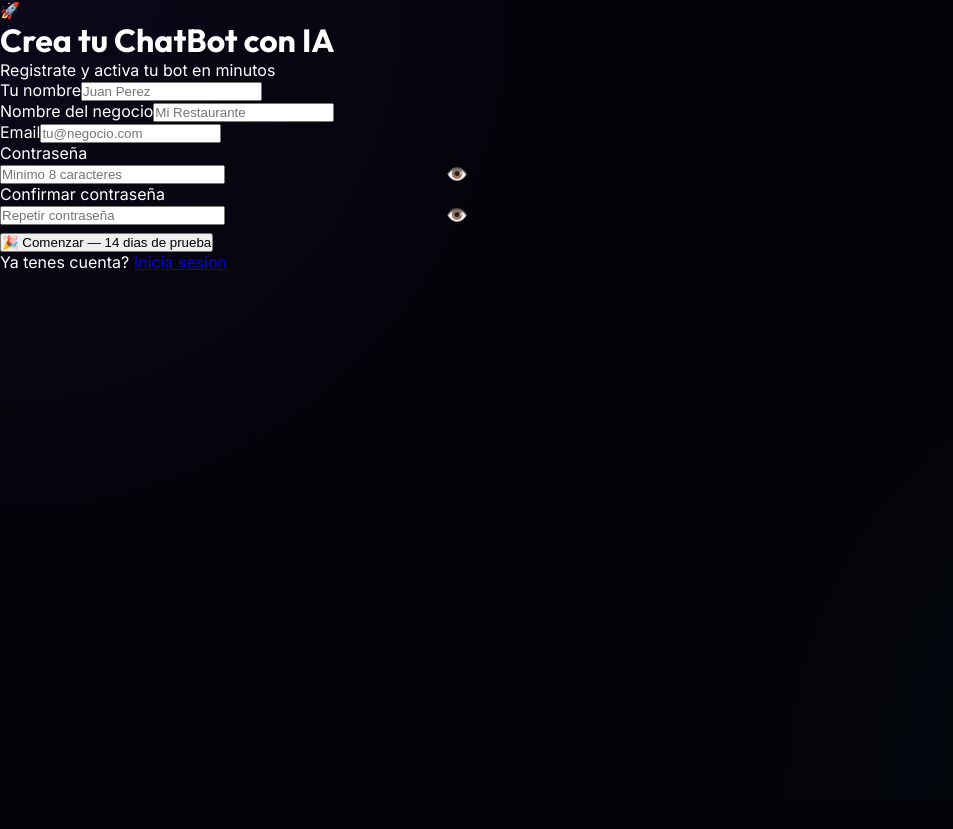
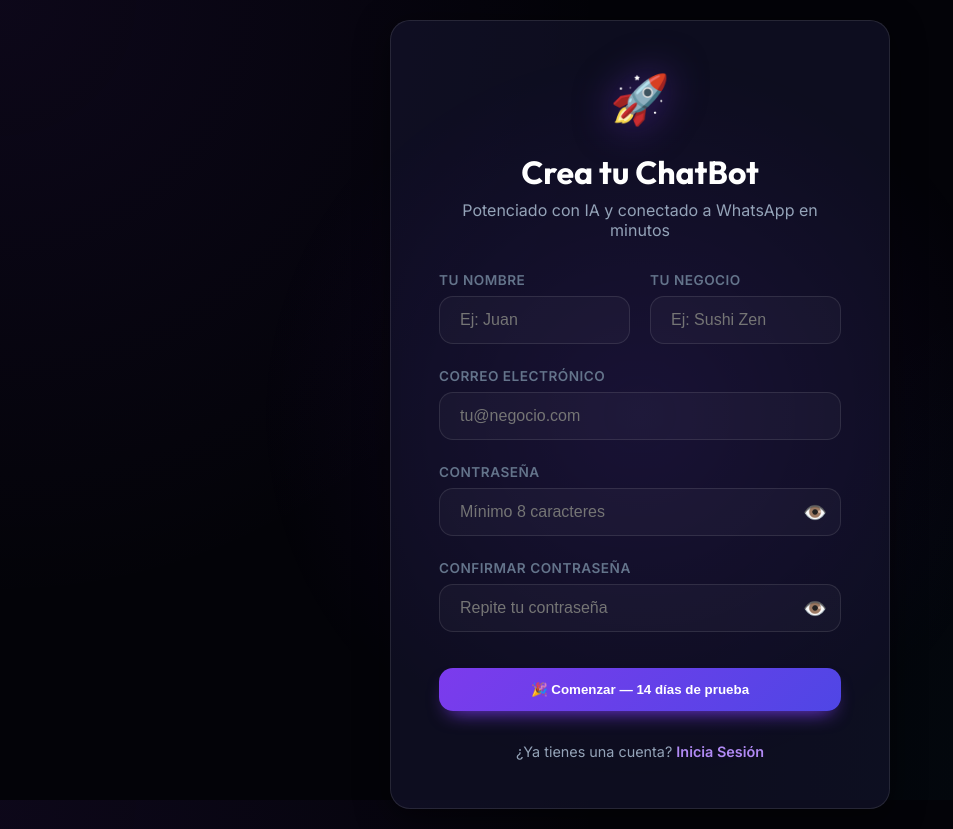
Before and after one commit to nikkeipoker/chatbot-saas, a Next.js app in the folder client/: page /register in a window 1280 px wide. Shown: the whole page, without its empty margins (0-953 px from the left). Before the commit the page ends 800 px from the top, so only its background shows below. Built offline with nearby package versions, Linux system fonts and the light colour scheme.

Commit message:
Fix: Redesign auth pages to match Premium V2 UI

```diff
--- a/client/src/app/globals.css
+++ b/client/src/app/globals.css
@@ -277,3 +277,78 @@ h1, h2, h3, h4 { font-family: var(--font-display); font-weight: 700; }
 /* Animations */
 @keyframes fadeIn { from { opacity: 0; transform: translateY(10px); } to { opacity: 1; transform: translateY(0); } }
 .animate-fade { animation: fadeIn 0.5s ease forwards; }
+
+
+/* Auth Pages */
+.auth-wrapper {
+  min-height: 100vh;
+  display: flex;
+  align-items: center;
+  justify-content: center;
+  padding: 20px;
+  background: radial-gradient(circle at 50% 50%, rgba(124, 58, 237, 0.1) 0%, transparent 50%);
+}
+
+.auth-card-v2 {
+  width: 100%;
+  max-width: 440px;
+  padding: 48px;
+  text-align: center;
+}
+
+.auth-card-v2 .logo {
+  font-size: 3rem;
+  margin-bottom: 24px;
+  display: inline-block;
+  filter: drop-shadow(0 0 20px rgba(124, 58, 237, 0.5));
+}
+
+.auth-card-v2 h1 {
+  font-size: 2rem;
+  margin-bottom: 8px;
+  color: #fff;
+}
+
+.auth-card-v2 p {
+  color: var(--color-text-dim);
+  margin-bottom: 32px;
+}
+
+.auth-form-v2 {
+  display: flex;
+  flex-direction: column;
+  gap: 24px;
+  text-align: left;
+}
+
+.auth-form-v2 label {
+  display: block;
+  font-size: 0.85rem;
+  font-weight: 600;
+  color: var(--color-text-mute);
+  text-transform: uppercase;
+  letter-spacing: 0.5px;
+  margin-bottom: 8px;
+}
+
+.auth-footer {
+  margin-top: 32px;
+  color: var(--color-text-dim);
+  font-size: 0.9rem;
+}
+
+.auth-footer a {
+  color: var(--color-primary-light);
+  text-decoration: none;
+  font-weight: 600;
+}
+
+.auth-footer a:hover {
+  text-decoration: underline;
+}
+
+/* Scrollbar */
+::-webkit-scrollbar { width: 8px; }
+::-webkit-scrollbar-track { background: var(--color-bg-base); }
+::-webkit-scrollbar-thumb { background: rgba(255, 255, 255, 0.1); border-radius: 4px; }
+::-webkit-scrollbar-thumb:hover { background: rgba(255, 255, 255, 0.2); }
--- a/client/src/app/register/page.js
+++ b/client/src/app/register/page.js
@@ -34,46 +34,105 @@ export default function RegisterPage() {
     <div style={{ position: 'relative' }}>
       <input
         type={show ? 'text' : 'password'}
-        className="input-field"
+        className="input-premium"
         placeholder={placeholder}
         value={form[field]}
         onChange={e => u(field, e.target.value)}
         required minLength={8}
-        style={{ paddingRight: 44 }}
+        style={{ paddingRight: 48 }}
       />
-      <button type="button" onClick={onToggle} style={{
-        position: 'absolute', right: 12, top: '50%', transform: 'translateY(-50%)',
-        background: 'none', border: 'none', cursor: 'pointer', fontSize: '1.1rem', color: 'var(--color-text-muted)'
-      }}>{show ? '🙈' : '👁️'}</button>
+      <button
+        type="button"
+        onClick={onToggle}
+        style={{
+          position: 'absolute', right: 14, top: '50%', transform: 'translateY(-50%)',
+          background: 'none', border: 'none', cursor: 'pointer', fontSize: '1.2rem', color: 'var(--color-text-mute)'
+        }}
+      >
+        {show ? '🙈' : '👁️'}
+      </button>
     </div>
   );
 
   return (
-    <div className="auth-container">
-      <div className="auth-card" style={{ maxWidth: 480 }}>
+    <div className="auth-wrapper animate-fade">
+      <div className="glass-card auth-card-v2" style={{ maxWidth: 500 }}>
         <div className="auth-header">
           <span className="logo">🚀</span>
-          <h1>Crea tu ChatBot con IA</h1>
-          <p>Registrate y activa tu bot en minutos</p>
+          <h1 className="font-display">Crea tu ChatBot</h1>
+          <p>Potenciado con IA y conectado a WhatsApp en minutos</p>
         </div>
-        <form className="auth-form" onSubmit={handleSubmit}>
-          {error && <div className="toast toast-error" style={{ position: 'relative', top: 0, right: 0 }}>{error}</div>}
-          <div className="input-group"><label>Tu nombre</label><input className="input-field" placeholder="Juan Perez" value={form.name} onChange={e => u('name', e.target.value)} required /></div>
-          <div className="input-group"><label>Nombre del negocio</label><input className="input-field" placeholder="Mi Restaurante" value={form.restaurantName} onChange={e => u('restaurantName', e.target.value)} required /></div>
-          <div className="input-group"><label>Email</label><input type="email" className="input-field" placeholder="tu@negocio.com" value={form.email} onChange={e => u('email', e.target.value)} required /></div>
-          <div className="input-group">
+
+        <form className="auth-form-v2" onSubmit={handleSubmit}>
+          {error && (
+            <div style={{ background: 'rgba(239, 68, 68, 0.1)', border: '1px solid rgba(239, 68, 68, 0.2)', color: '#EF4444', padding: '12px', borderRadius: 'var(--radius-md)', fontSize: '0.85rem' }}>
+              {error}
+            </div>
+          )}
+
+          <div className="flex gap-md" style={{ display: 'grid', gridTemplateColumns: '1fr 1fr' }}>
+            <div>
+              <label>Tu Nombre</label>
+              <input
+                className="input-premium"
+                placeholder="Ej: Juan"
+                value={form.name}
+                onChange={e => u('name', e.target.value)}
+                required
+              />
+            </div>
+            <div>
+              <label>Tu Negocio</label>
+              <input
+                className="input-premium"
+                placeholder="Ej: Sushi Zen"
+                value={form.restaurantName}
+                onChange={e => u('restaurantName', e.target.value)}
+                required
+              />
+            </div>
+          </div>
+
+          <div>
+            <label>Correo Electrónico</label>
+            <input
+              type="email"
+              className="input-premium"
+              placeholder="tu@negocio.com"
+              value={form.email}
+              onChange={e => u('email', e.target.value)}
+              required
+            />
+          </div>
+
+          <div>
             <label>Contraseña</label>
-            <PasswordInput field="password" placeholder="Minimo 8 caracteres" show={showPassword} onToggle={() => setShowPassword(!showPassword)} />
+            <PasswordInput
+              field="password"
+              placeholder="Mínimo 8 caracteres"
+              show={showPassword}
+              onToggle={() => setShowPassword(!showPassword)}
+            />
           </div>
-          <div className="input-group">
-            <label>Confirmar contraseña</label>
-            <PasswordInput field="confirmPassword" placeholder="Repetir contraseña" show={showConfirm} onToggle={() => setShowConfirm(!showConfirm)} />
+
+          <div>
+            <label>Confirmar Contraseña</label>
+            <PasswordInput
+              field="confirmPassword"
+              placeholder="Repite tu contraseña"
+              show={showConfirm}
+              onToggle={() => setShowConfirm(!showConfirm)}
+            />
           </div>
-          <button type="submit" className="btn btn-primary btn-full btn-lg" disabled={loading} style={{ marginTop: 8 }}>
-            {loading ? 'Creando cuenta...' : '🎉 Comenzar — 14 dias de prueba'}
+
+          <button type="submit" className="btn-premium btn-p-primary" disabled={loading} style={{ width: '100%', justifyContent: 'center', marginTop: 12 }}>
+            {loading ? 'Creando cuenta...' : '🎉 Comenzar — 14 días de prueba'}
           </button>
         </form>
-        <div className="auth-divider">Ya tenes cuenta? <a href="/login" className="auth-link">Inicia sesion</a></div>
+
+        <div className="auth-footer">
+          ¿Ya tienes una cuenta? <a href="/login">Inicia Sesión</a>
+        </div>
       </div>
     </div>
   );
```
Also changed, not shown: client/src/app/forgot-password/page.js (+37 -18 lines), client/src/app/login/page.js (+48 -24 lines), client/src/app/reset-password/page.js (+71 -27 lines).
